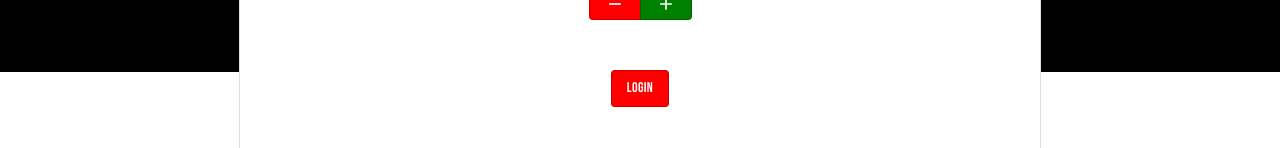
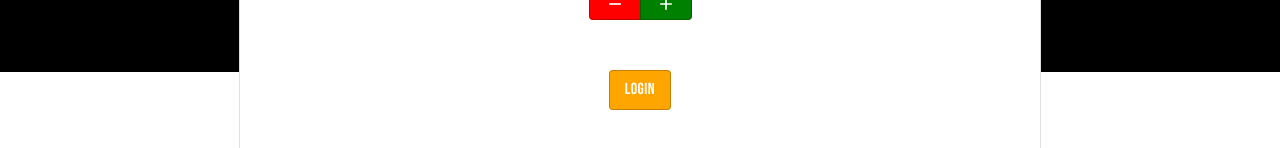
Before and after one commit to ciamac-da/react-redux-counter, a React (Create React App) app: page / in a window 1280 px wide. Shown: the part 728-876 px from the top of the page. Built offline with nearby package versions, Linux system fonts and the light colour scheme.

Commit message:
Verified by Cia v1.0.8 finished for now

```diff
--- a/src/components/Counter/Counter.jsx
+++ b/src/components/Counter/Counter.jsx
@@ -53,7 +53,7 @@ const Counter = () => {
 
 
         <ButtonGroup className={classes.btnGroup}>
-        <Button className={classes.btnMinus} onClick={()=>dispatch(log_in())}>Login</Button>
+        <Button className={classes.btnSubmit} onClick={()=>dispatch(log_in())}>Login</Button>
         </ButtonGroup>
 
              {login ? (
--- a/src/components/Counter/CounterStyle.jsx
+++ b/src/components/Counter/CounterStyle.jsx
@@ -44,6 +44,11 @@ const useStyles = makeStyles((theme) => ({
         backgroundColor:"green !important",
         color:"white !important",
     },
+    btnSubmit:{
+      fontSize:"16px !important",
+      backgroundColor:"orange !important",
+      color:"white !important",
+  },
     badge: {
         border: `2px solid ${theme.palette.background.paper}`,
         padding: "0 4px"
```
Also changed, not shown: 1 other file (tests, documents, lock files or other folders).
